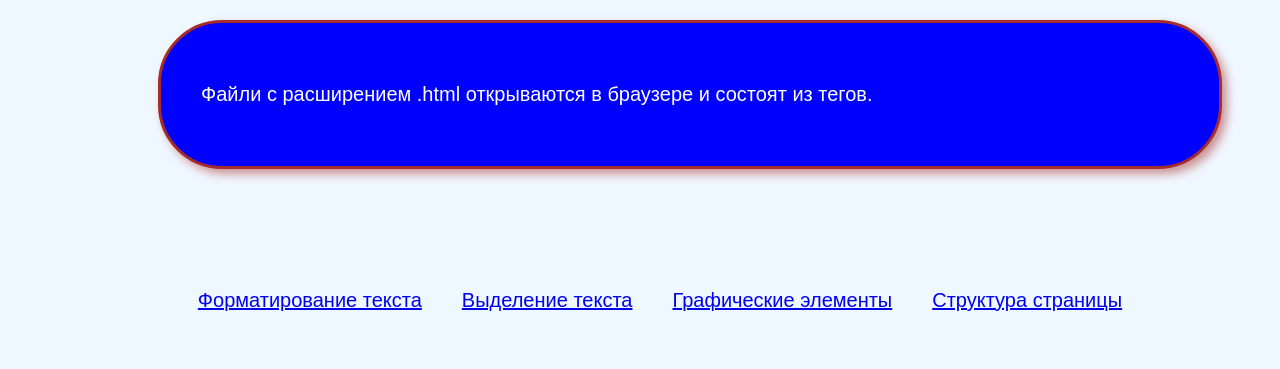
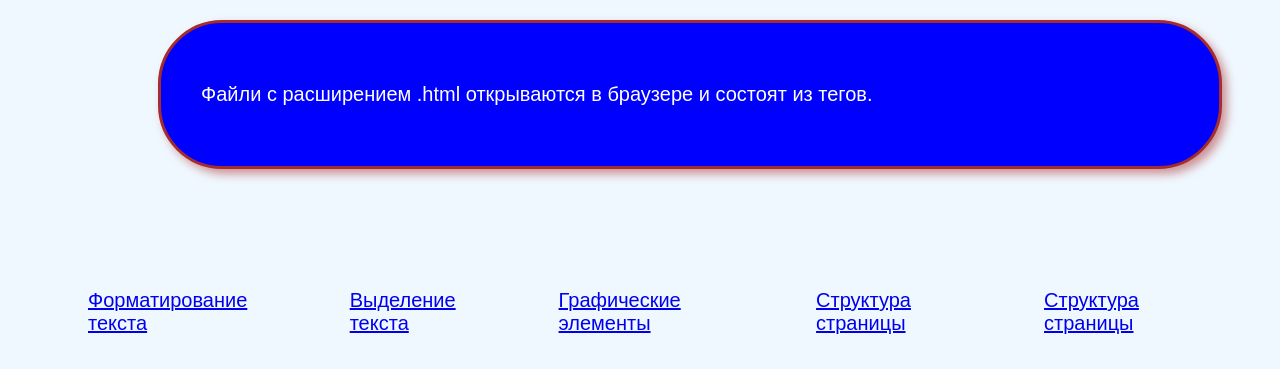
Before and after one commit to esmukhin/Spravochnik_Tegov, a plain HTML site: page index.html in a window 1280 px wide. Shown: the top 369 px of the page. Drawn offline with Linux system fonts and the light colour scheme.

Commit message:
Update index.html
Second_Commit

```diff
--- a/index.html
+++ b/index.html
@@ -17,6 +17,7 @@
             <li><a href="#mark">Выделение текста</a></li>
             <li><a href="#graphic">Графические элементы</a></li>
             <li><a href="#structure">Структура страницы</a></li>
+			<li><a href="#structure">Структура страницы</a></li>
         </ul>
     </nav>
 
```
